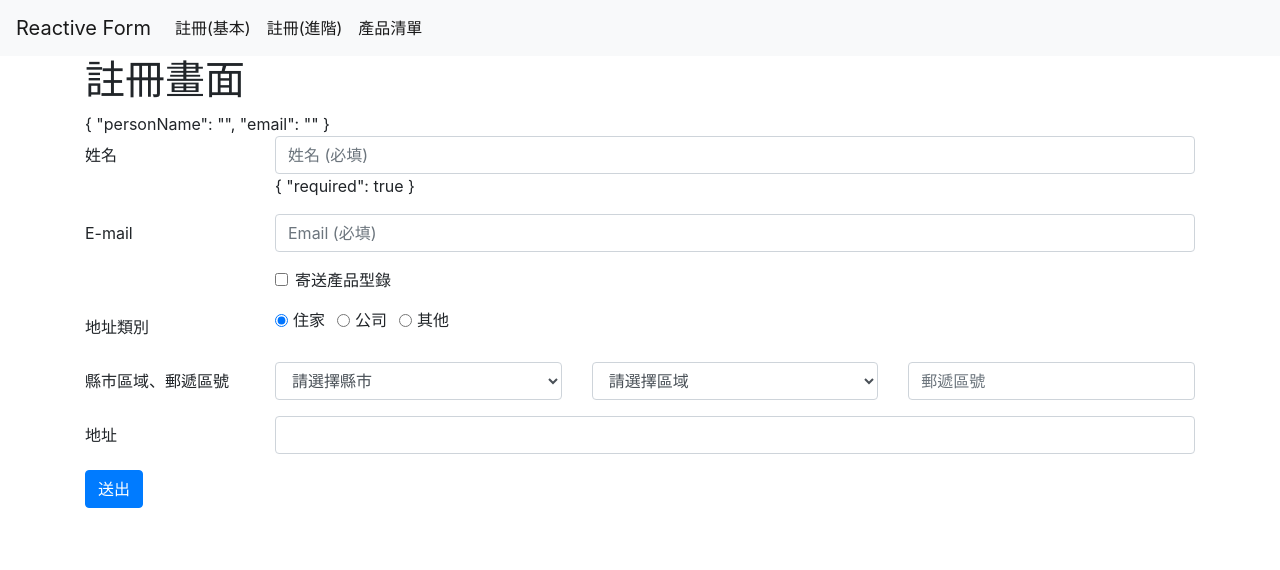
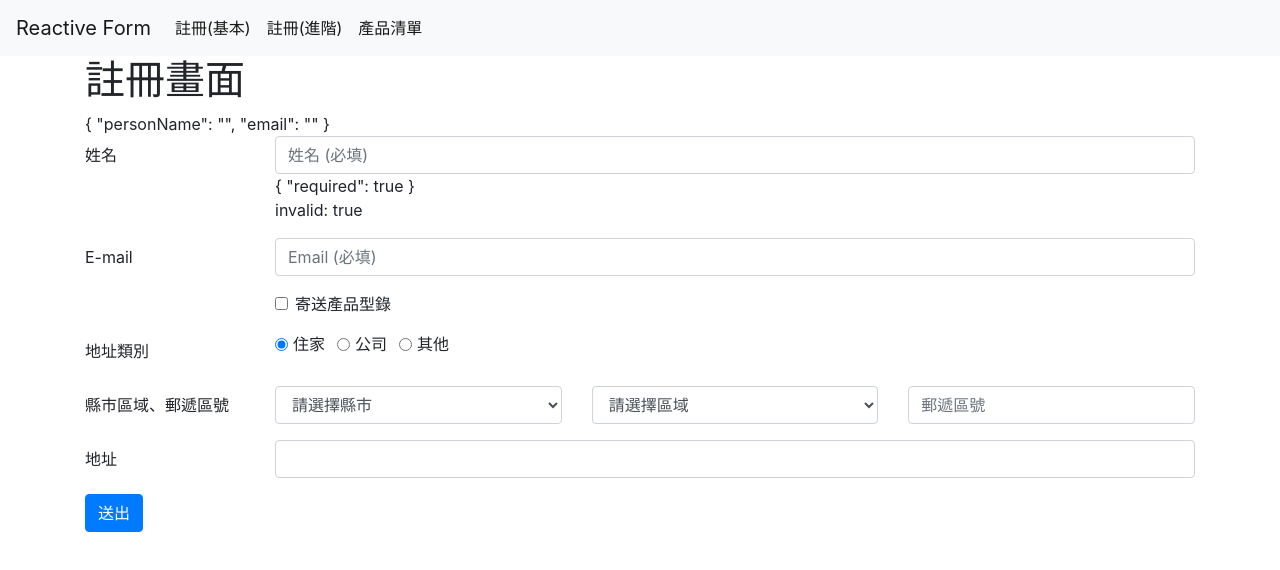
Before and after one commit to SHANG-TING/20181110-angular-beginner-form, an Angular app: page /signup in a window 1280 px wide. Shown: the top 570 px of the page. Built offline with nearby package versions, Linux system fonts and the light colour scheme.

Commit message:
display personName formControl invalid

```diff
--- a/src/app/signup/signup.component.html
+++ b/src/app/signup/signup.component.html
@@ -13,6 +13,7 @@
              placeholder="姓名 (必填)"
              required>
       {{ personName.errors | json }}
+      <div>invalid: {{ personName.invalid }}</div>
     </div>
   </div>
   <div class="form-group row">
```
